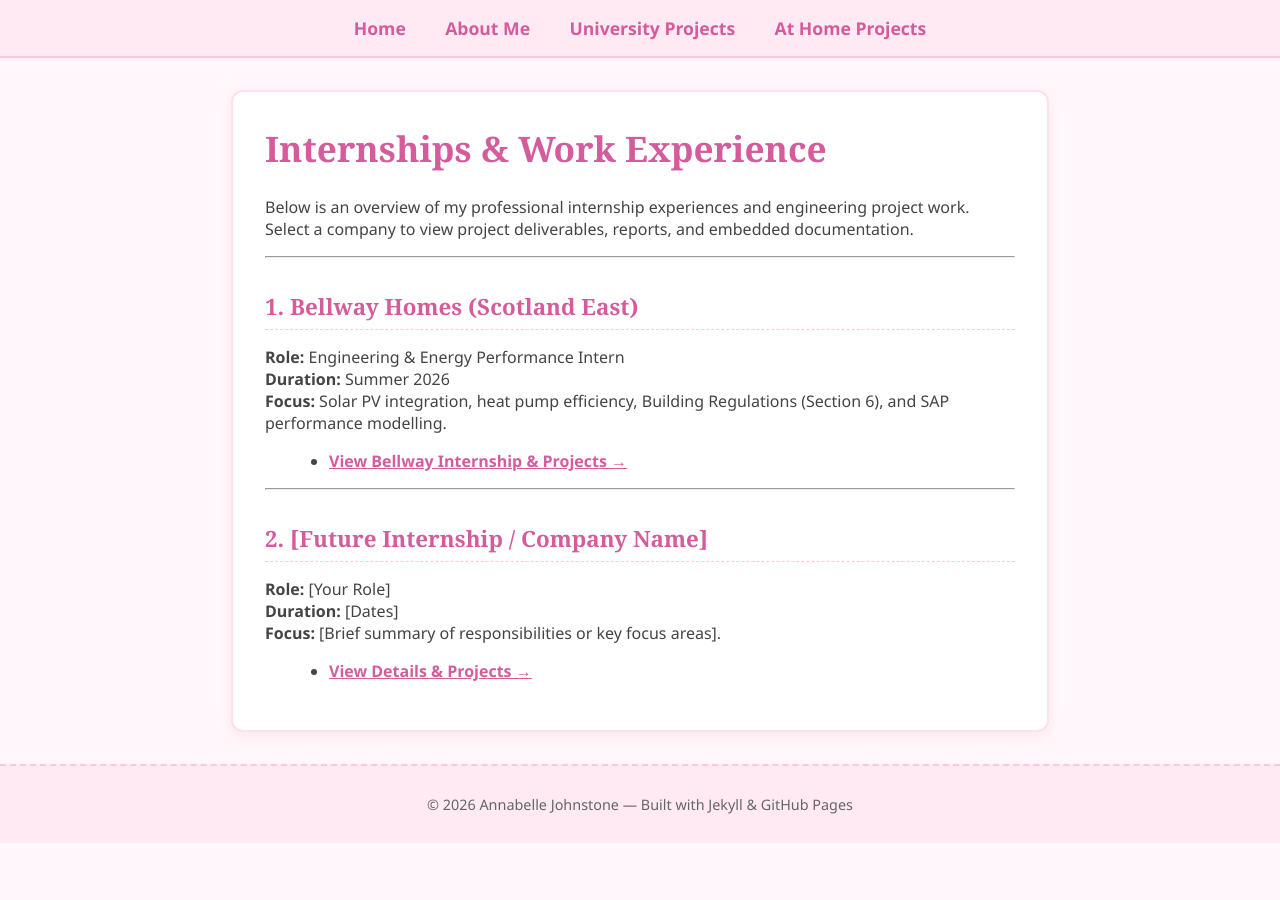
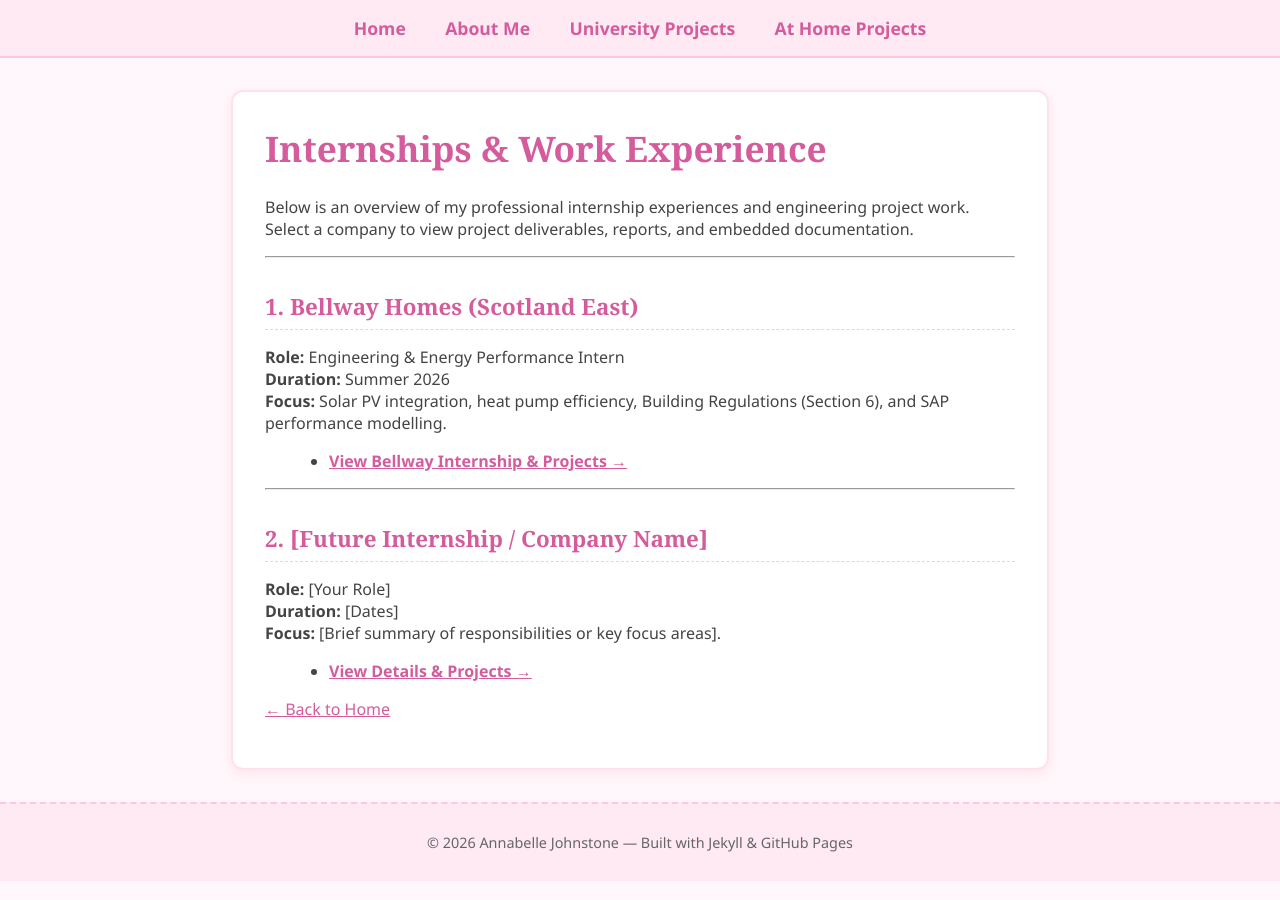
Before and after one commit to AnnabelleJohnstone/AJengineering-projects, a Jekyll site: the page built from internships.md, in a window 1280 px wide. Built offline with Jekyll 4.4.1, drawn with Linux system fonts in a browser that asks for light colours.

Commit message:
Add navigation link to internships.md

```diff
--- a/internships.md
+++ b/internships.md
@@ -25,3 +25,5 @@
 **Focus:** [Brief summary of responsibilities or key focus areas].
 
 * **[View Details & Projects →]({{ '/internships/future-internship/' | relative_url }})**
+
+[← Back to Home]({{ '/' | relative_url }})
```
